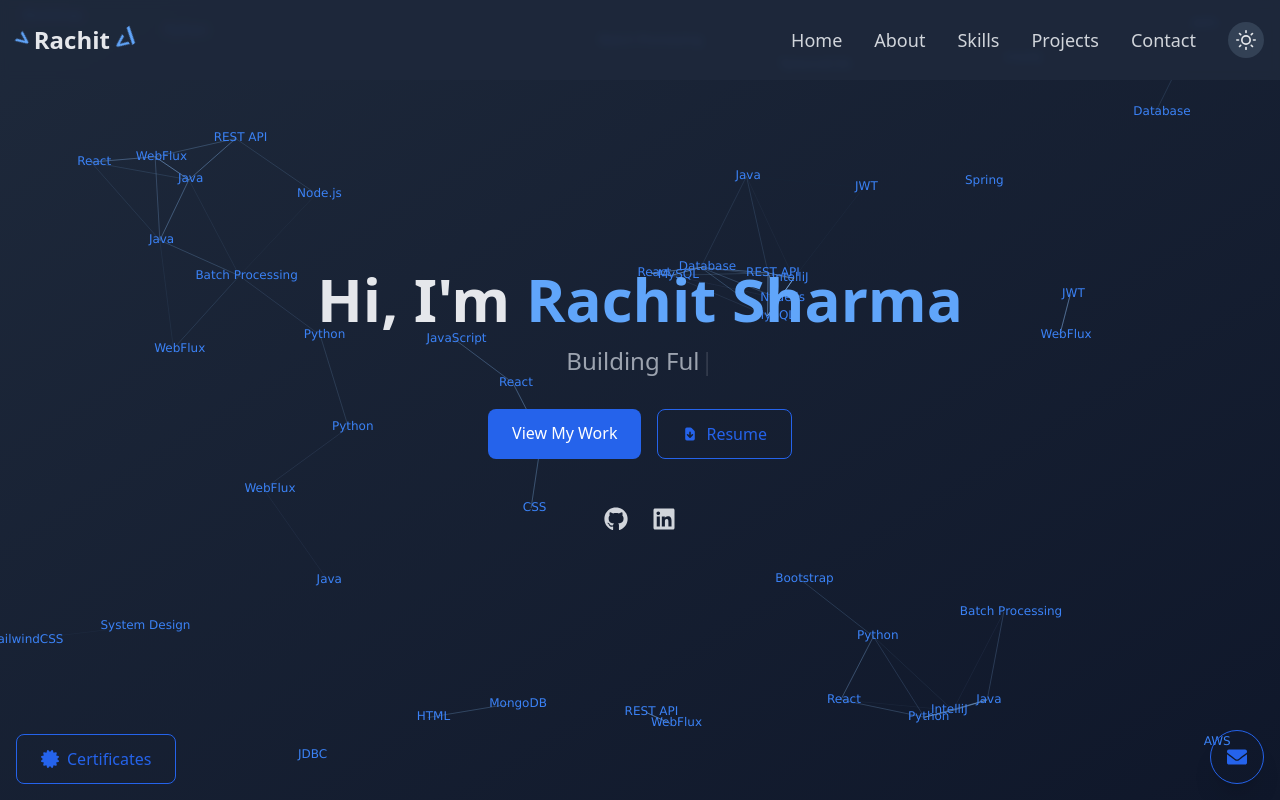
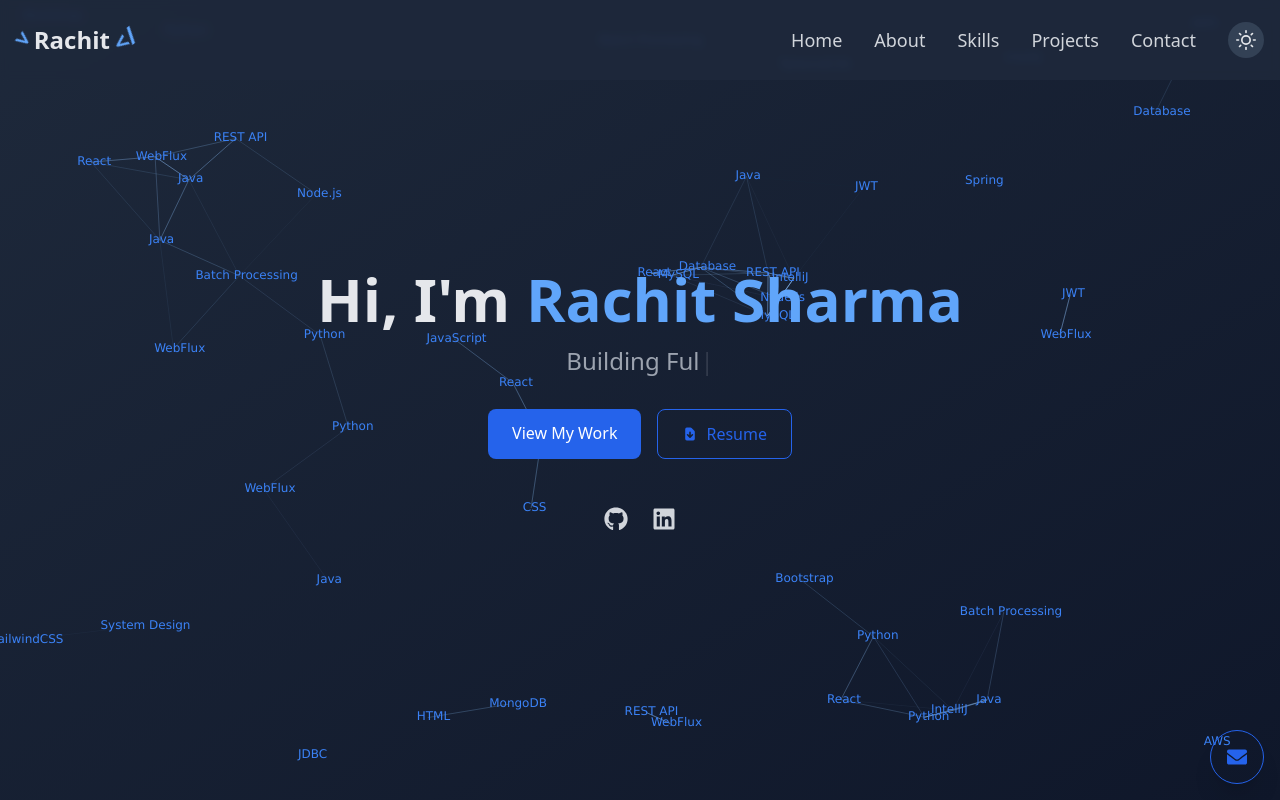
Before and after one commit to rachitsharma300/rachit-portfolio, a React (Vite) app: page / in a window 1280 px wide. Shown: the top 800 px of the page. Built offline with nearby package versions, Linux system fonts and the light colour scheme.

Commit message:
Remove Certifications component from App: streamline the layout by eliminating unused section

```diff
--- a/src/App.jsx
+++ b/src/App.jsx
@@ -8,7 +8,6 @@ import Skills from "./sections/Skills";
 import Projects from "./sections/Projects";
 import Contact from "./sections/Contact";
 import Footer from "./components/Footer";
-import Certifications from './sections/Certifications';
 import "./App.css";
 
 function App() {
@@ -26,7 +25,6 @@ function App() {
         isOpen={contactOpen}
         onToggle={() => setContactOpen(!contactOpen)}
       />
-      <Certifications />
       <Footer />
     </>
   );
```
